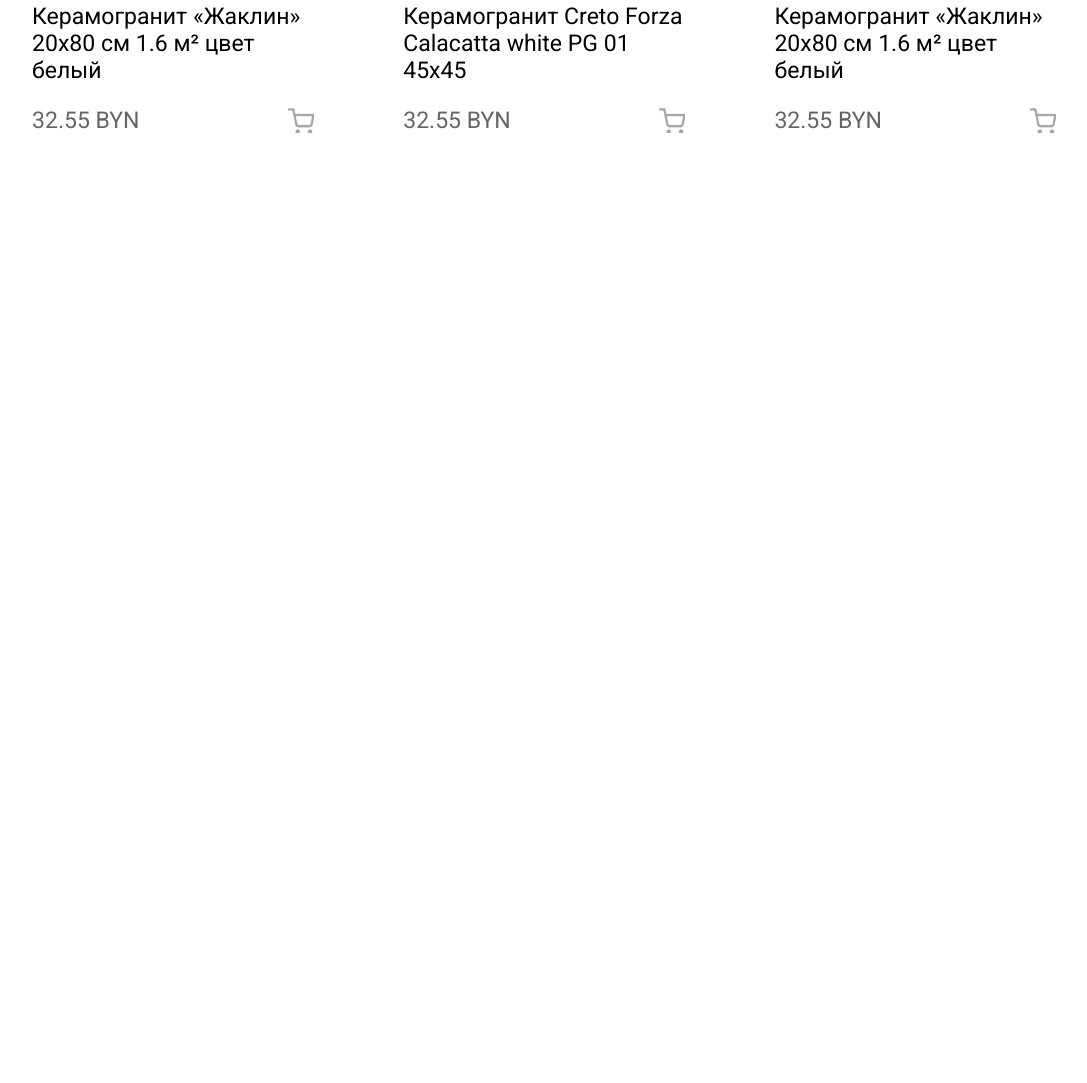
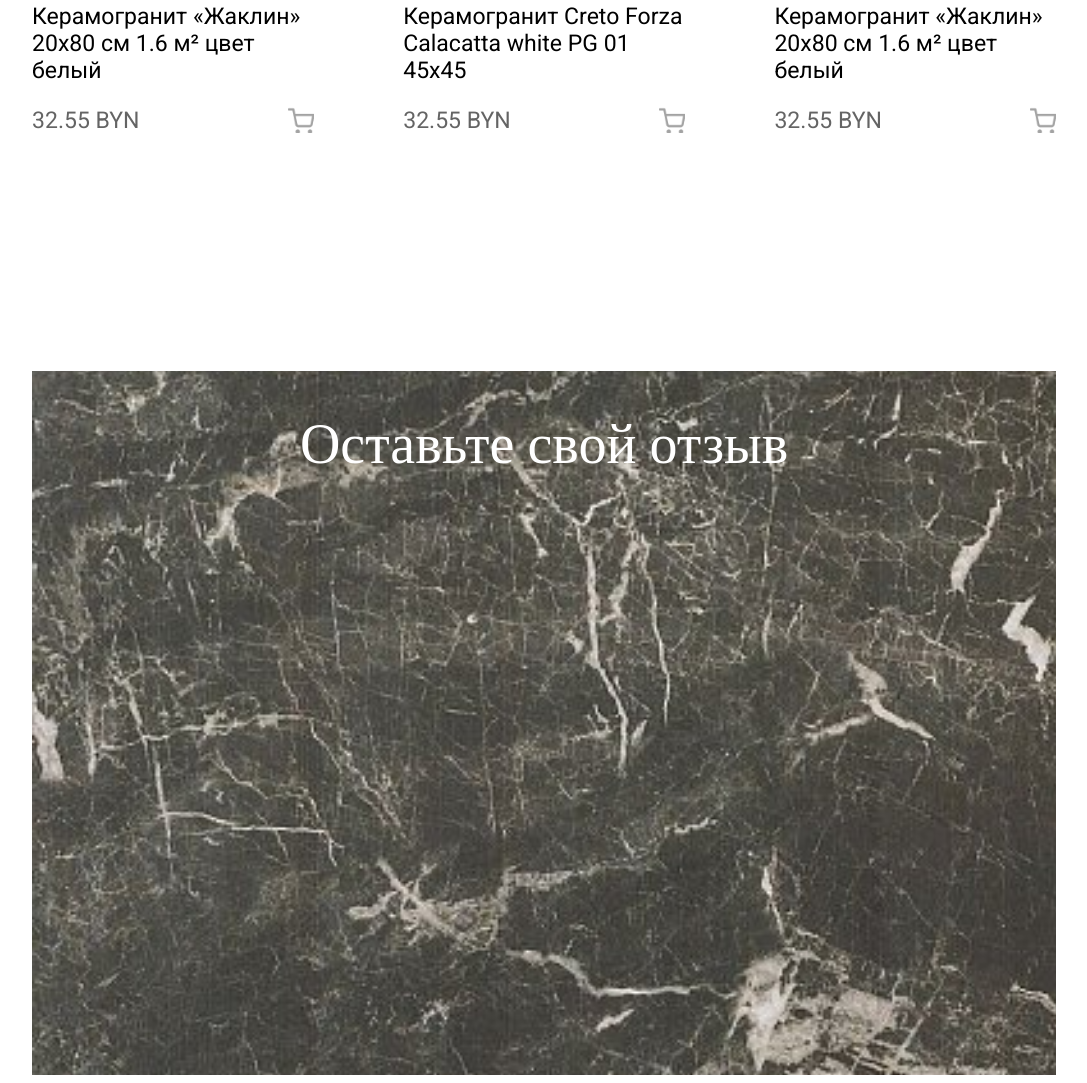
Before and after one commit to NewUserrrrrrrrrr/BSTU-plitka, a plain HTML site: page index.html in a window 1280 px wide. Shown: the part 2933-4016 px from the top of the page, without its empty margins (104-1191 px from the left). Before the commit the page ends 3272 px from the top, so only its background shows below. Drawn offline with nearby package versions, Linux system fonts and the light colour scheme.

Commit message:
feat: add foundation for fifth page

```diff
--- a/index.html
+++ b/index.html
@@ -100,5 +100,14 @@
             </div>
         </div>
     </div>
+
+
+    <div class="fifth_page">
+        <div class="base_layer_5">
+            <div class="backgr_image_5">
+                <span class="header_5">Оставьте свой отзыв</span>
+            </div>
+        </div>
+    </div>
 </body>
 </html>
--- a/style.css
+++ b/style.css
@@ -806,3 +806,68 @@
     top: 51vh;
     overflow: hidden;
   }
+
+
+
+
+
+
+
+
+
+
+
+
+
+
+  .fifth_page {
+    width: 100vw;
+    height: 100vh;
+    background: rgba(255, 255,255, 1);
+    opacity: 1;
+    position: relative;
+    left: 0px;
+    overflow: hidden;
+    display: flex;
+  }
+
+  .base_layer_5 {
+    width: 80vw;
+    height: 100vh;
+    background: rgba(255,255,255,1);
+    opacity: 1;
+    position: relative;
+    top: 0px;
+    left: 10vw;
+    overflow: hidden;
+  }
+
+
+
+
+  .header_5 {
+    width: 80vw;
+    color: rgba(255,255,255,1);
+    position: absolute;
+    top: 5vh;
+    font-family: Cormorant Garamond;
+    font-weight: Regular;
+    font-size: 7vh;
+    opacity: 1;
+    text-align: left;
+    font-style:inherit;
+    text-align: center;
+  }
+
+  .backgr_image_5 {
+    width: 100vw;
+    height: 100vh;
+    top: 12vh;
+    background: url("./assets/jpg/v23_1507.jpg");
+    background-repeat: no-repeat;
+    background-position: center center;
+    background-size: cover;
+    opacity: 1;
+    position: absolute;
+    overflow: hidden;
+  }
```
